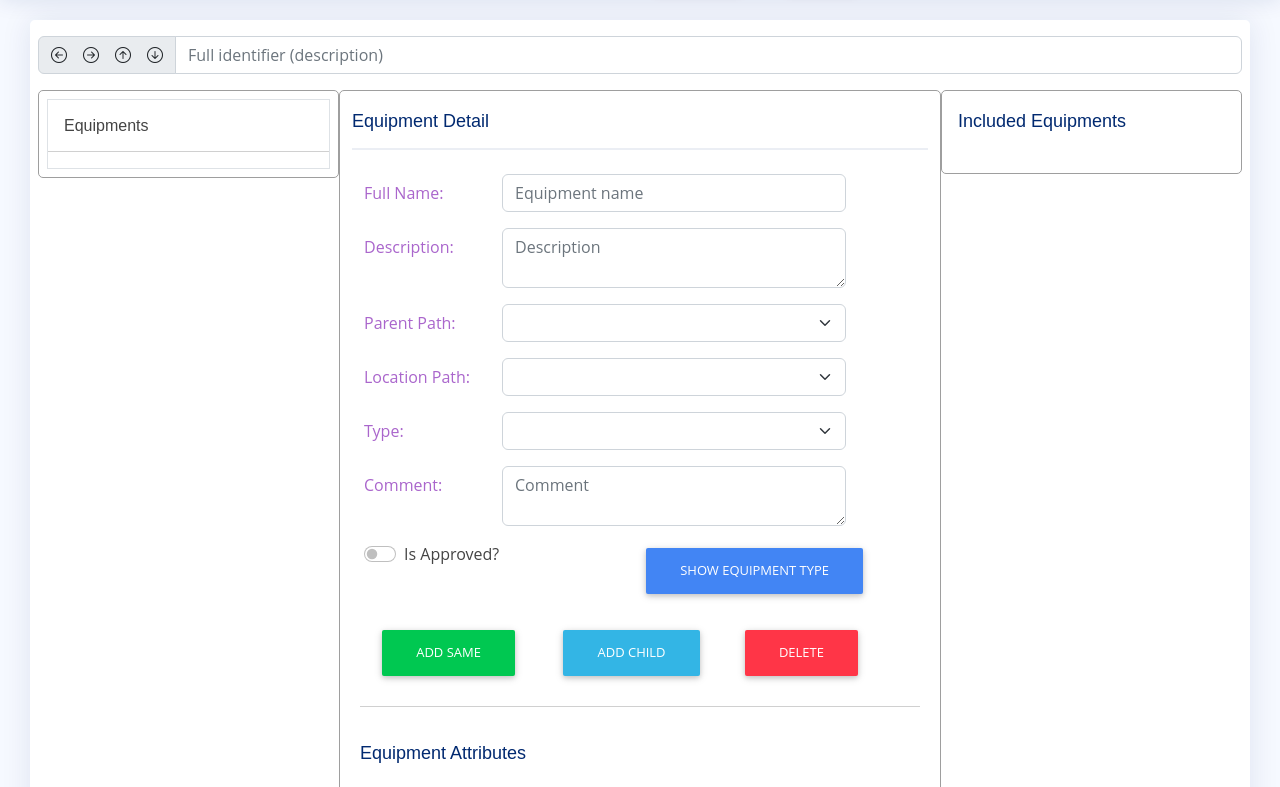
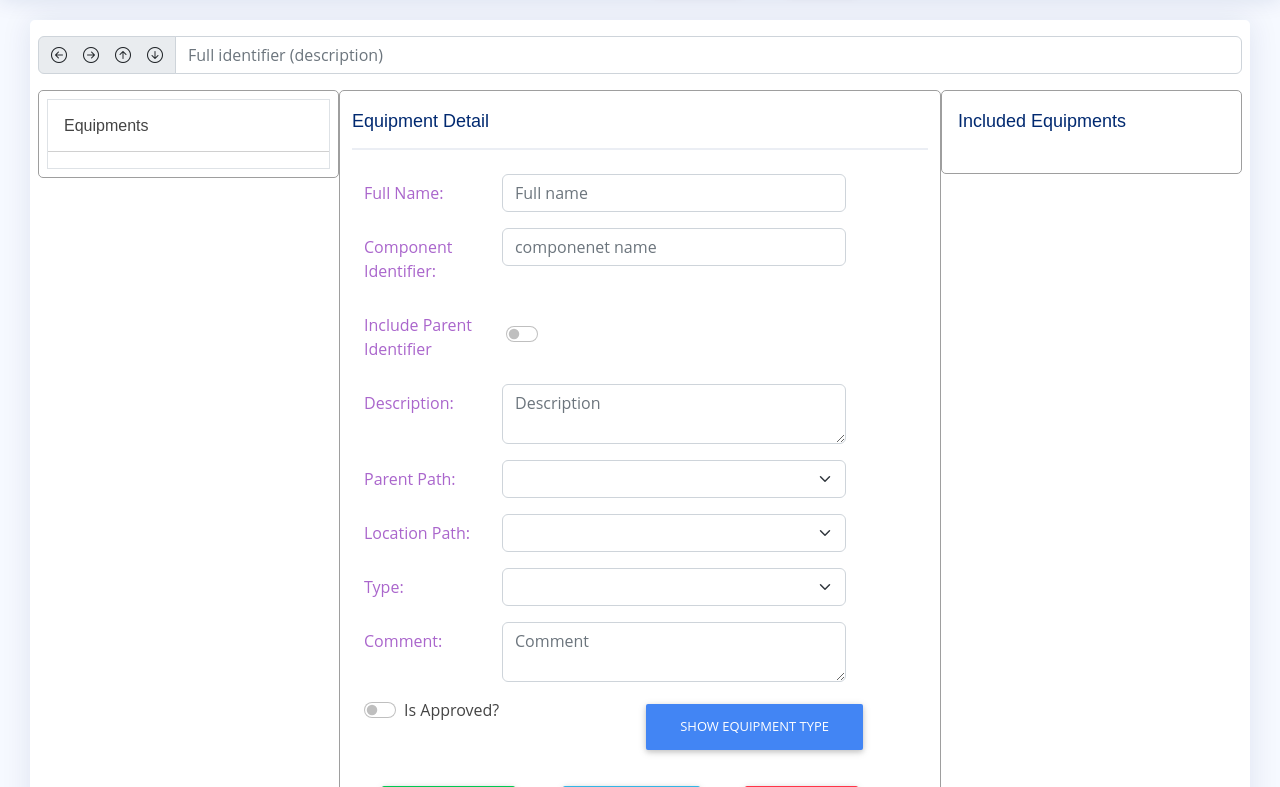
Before and after one commit to pegasus430/system-modeling, a Django app: page /equipment/ in a window 1280 px wide. Shown: the part 60-847 px from the top of the page. Run offline with Django 4.2, Linux system fonts and the light colour scheme; tables that the repository leaves empty hold one stand-in row (values such as "Sample post"); lists and menus that the app fills with data are empty; some libraries are stand-ins or nearby versions.

Commit message:
add use_parent_identifer on equip and conn pages

```diff
--- a/systemmanagement/static/js/main.js
+++ b/systemmanagement/static/js/main.js
@@ -697,13 +697,6 @@ $(document).ready(function() {
     })
   }
 
-  if(select('#equipment_full_identifier')){
-    on('click', '#equipment_full_identifier', function(){
-      console.log('selected full identifier')
-      $('#div_equipment_local_identifier').removeClass('d-none')
-    })
-  }
-
   if(select('.equipment_page #commit'))
   {
     on('click', '.equipment_page #commit', function(){
@@ -733,7 +726,6 @@ $(document).ready(function() {
           success: function (data){
             console.log(data)
 
-            $('#div_equipment_local_identifier').addClass('d-none')
           }
          })
 
--- a/systemmanagement/static/js/tree_view.js
+++ b/systemmanagement/static/js/tree_view.js
@@ -105,7 +105,7 @@ $(function() {
 
   // Selected Level for left tree on Equipment page
   $(".equipment_page .left_object_hierarchy .treeview-li .treeview-title").on("click",  function() {
-    $('#div_equipment_local_identifier').addClass('d-none')
+
     $("#location_path").find('option').remove()
     $("#parent_path").find('option').remove()
     $('#all_equipment_types_select').find('option').remove()
@@ -137,6 +137,11 @@ $(function() {
         $('#equipment_id').val(selectedEquipmentId)
         $('#equipment_full_identifier').val(selectedEquipment[0]['equipment_full_identifier'])
         $('#equipment_local_identifier').val(selectedEquipment[0]['equipment_local_identifier'])
+        if(selectedEquipment[0]['equipment_use_parent_identifier']){
+          $('#equipment_use_parent_identifier').prop('checked' , true)
+        }else{
+          $('#equipment_use_parent_identifier').prop('checked' , false)
+        }
         $('#equipment_description').val(selectedEquipment[0]['equipment_description'])
         $('#equipment_comment').val(selectedEquipment[0]['equipment_comment'])
         $('#basic-full-identifier').val(selectedEquipment[0]['equipment_full_identifier'] + ' ('+ selectedEquipment[0]['equipment_description'] + ')')
@@ -276,6 +281,8 @@ $(function() {
     $("#connection_parent_path").find('option').remove()
     $("#start_equipment").find('option').remove()
     $("#end_equipment").find('option').remove()
+    $("#start_interface").find('option').remove()
+    $("#end_interface").find('option').remove()
     $('#all_connection_type').find('option').remove()
 
     selectedConnectionPath = $(this).attr("data-connectionpath")
@@ -296,6 +303,7 @@ $(function() {
         // $('.child-treeview a').trigger('click');
         selectedConnection = childConnection.filter(d=> d.connection_path === selectedConnectionPath)
         allEquipment = JSON.parse(document.getElementById('all_equipment').textContent)
+        allInterface = JSON.parse(document.getElementById('all_interface').textContent)
         allConnection = JSON.parse(document.getElementById('all_connection').textContent)
 
         allConnectionTypes = JSON.parse(document.getElementById('all_connection_types').textContent)
@@ -303,6 +311,11 @@ $(function() {
 
         $('#connection_full_identifier').val(selectedConnection[0]['connection_identifier'])
         $('#connection_identifier').val(selectedConnection[0]['connection_local_identifier'])
+        if(selectedConnection[0]['connection_use_parent_identifier']){
+          $('#connection_use_parent_identifier').prop('checked' , true)
+        }else{
+          $('#connection_use_parent_identifier').prop('checked' , false)
+        }
         $('#connection_description').val(selectedConnection[0]['connection_description'])
         $('#connection_comment').val(selectedConnection[0]['connection_comment'])
         $('#connection_length').val(selectedConnection[0]['connection_length'])
@@ -342,6 +355,20 @@ $(function() {
 
         })
 
+        //display start and end interface with dropdown lists
+        allInterface.forEach(element => {
+          var selected = element.id === selectedConnection[0]['start_interface_id'] ? true: false
+          var p = new Option(element.identifier, element.id,  undefined, selected)
+          $(p).html(element.identifer)
+          $('#start_interface').append(p)
+
+          selected = element.id === selectedConnection[0]['end_interface_id'] ? true: false
+          var t = new Option(element.identifier, element.id,  undefined, selected)
+          $(t).html(element.identifier)
+          $('#end_interface').append(t)
+
+        })
+
         //diplay connection type dropdown lists
         allConnectionTypes.forEach( element => {
           var selected = selectedConnection[0]['connection_type_id'] === element.id ? true : false ;
@@ -349,6 +376,8 @@ $(function() {
           $(o).html(element.label);
           $("#all_connection_type").append(o);
         })
+
+
         var connectionHtml = ""
         childConnection.forEach((element, index) => {
           if(index == 0){
--- a/systemmanagement/templates/equipment.html
+++ b/systemmanagement/templates/equipment.html
@@ -60,13 +60,19 @@
                             <div class="row mt-3">
                               <label class="col-md-3 col-form-label text-secondary">Full Name:</label>
                               <div class="col-md-8">
-                                <input type="text" class="form-control" placeholder="Equipment name" value="" id="equipment_full_identifier" readonly>
-                                <div class="row mt-3 d-none" id="div_equipment_local_identifier">
-                                   <label class="col-md-3 col-form-label text-secondary">Local Name:</label>
-                                   <div class="col-md-8">
-                                     <input type="text" class="form-control" placeholder="Equipment name" value="" id="equipment_local_identifier">
-                                   </div>
-                                </div>
+                                <input type="text" class="form-control" placeholder="Full name" value="" id="equipment_full_identifier" readonly>
+                              </div>
+                            </div>
+                            <div class="row mt-3">
+                              <label class="col-md-3 col-form-label text-secondary">Component Identifier:</label>
+                              <div class="col-md-8">
+                                <input type="text" class="form-control" placeholder="componenet name" value="" id="equipment_local_identifier">
+                              </div>
+                            </div>
+                            <div class="row mt-3">
+                              <label class="col-md-3 col-form-label text-secondary">Include Parent Identifier</label>
+                              <div class="col-md-8 form-check form-switch ml-3 pt-3">
+                                <input class="form-check-input form-control" type="checkbox" id="equipment_use_parent_identifier">
                               </div>
                             </div>
                             <div class="row mt-3">
@@ -189,7 +195,6 @@
                         </div>
 
                       </div><!-- End Right Object Hierarchy -->
-
 
                     </div><!-- End Main Content -->
                   </div>
--- a/systemmanagement/views.py
+++ b/systemmanagement/views.py
@@ -1,6 +1,6 @@
 from django.http import HttpResponse
 from django.shortcuts import render
-from .models import AllEquipment , EquipmentType, PurchasingConnectionType, PurchasingEquipmentType , AllConnection, ConnectionType, PurchasingEquipmentTypeDetail, PurchasingConnectionTypeDetail , ConnectionState, EquipmentState
+from .models import AllEquipment , EquipmentType, PurchasingConnectionType, PurchasingEquipmentType , AllConnection, ConnectionType, PurchasingEquipmentTypeDetail, PurchasingConnectionTypeDetail , ConnectionState, EquipmentState, Interface
 from django.db import connection
 import datetime
 import json
@@ -263,12 +263,14 @@ def connections(request):
     all_equipment = list(AllEquipment.objects.order_by('equipment_sort_identifier').values())
     all_connection = list(AllConnection.objects.order_by('connection_identifier').values())
     all_connection_types = list(ConnectionType.objects.values())
+    all_interface = list(Interface.objects.values())
     context = {
         'title': 'Connections',
         'page': page,
         'all_equipment': all_equipment,
         'all_connection': all_connection,
         'all_connection_types': all_connection_types,
+        'all_interface': all_interface,
     }
 
     return render(request, 'connections.html', context=context)
```
Also changed, not shown: systemmanagement/models.py (+16 -0 lines), systemmanagement/templates/connections.html (+25 -2 lines).
